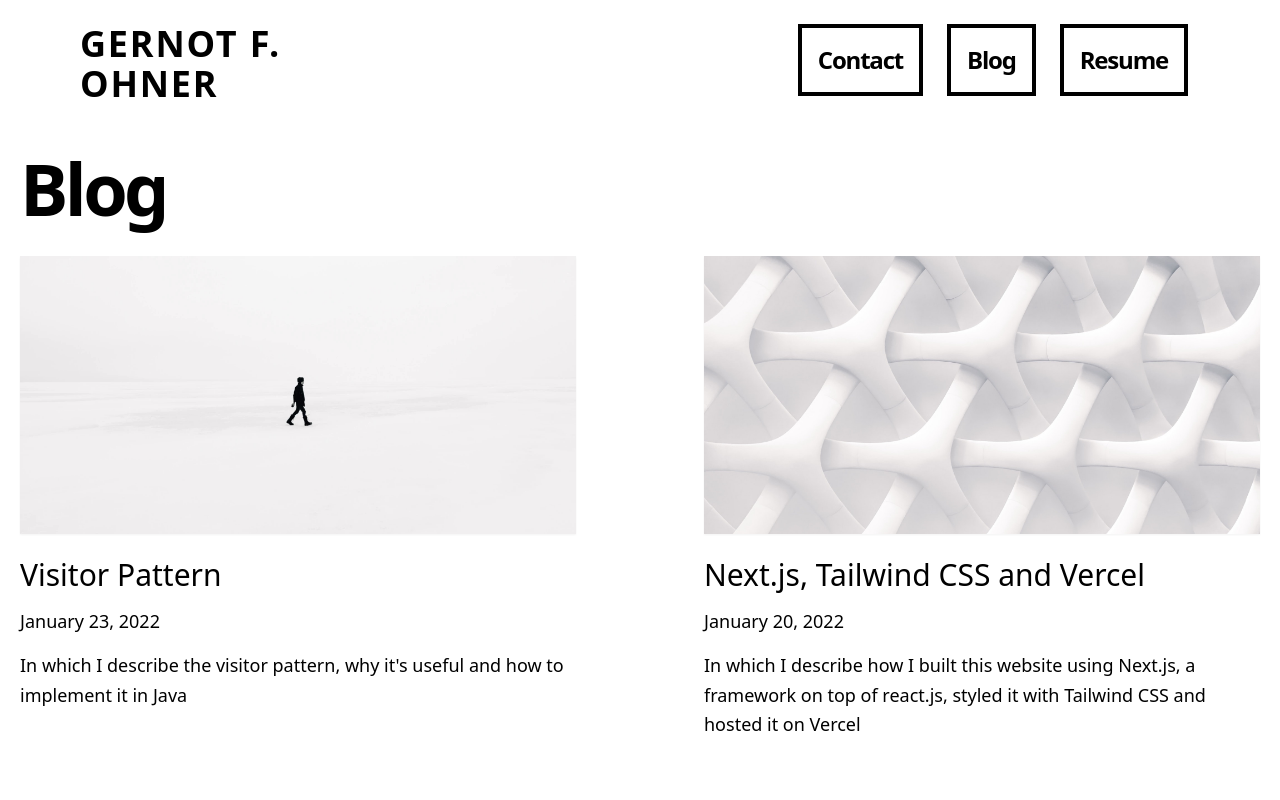
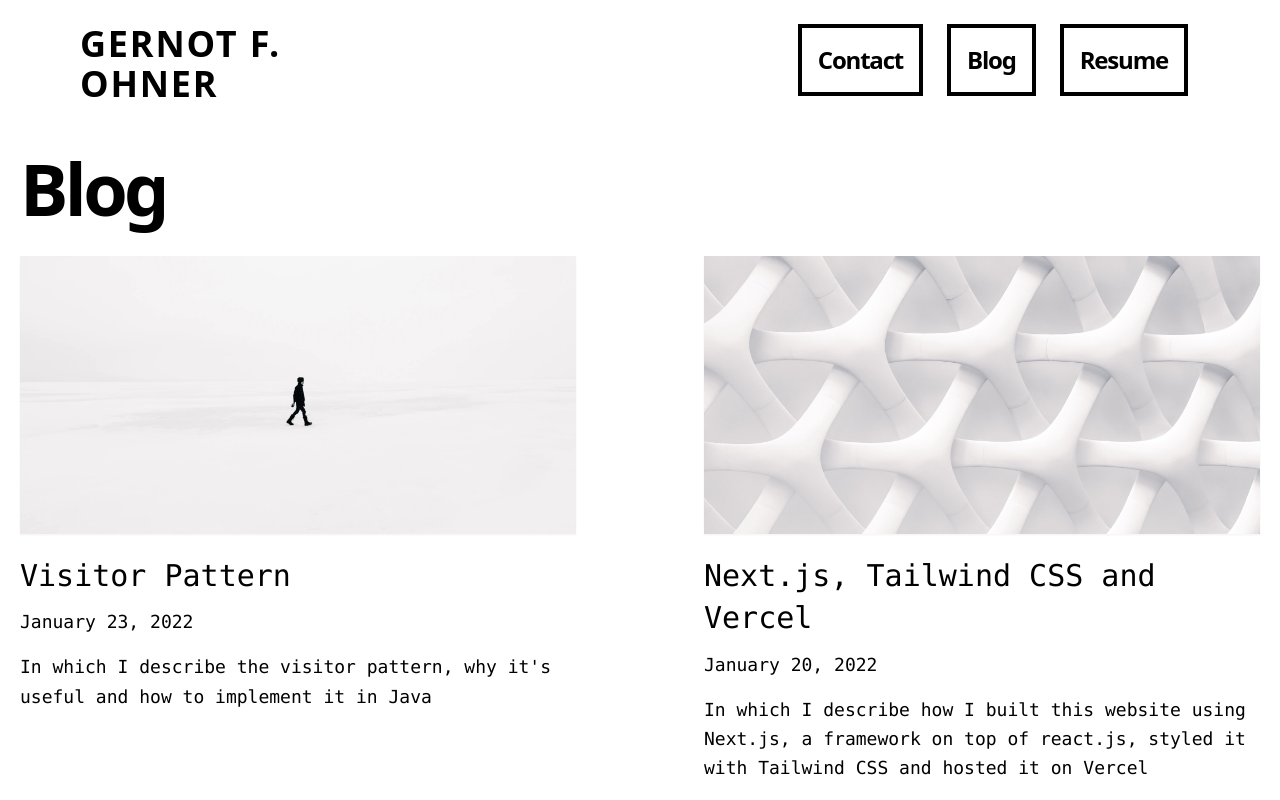
Before and after one commit to gernot-ohner/ohner-dev, a Next.js app: page /blog in a window 1280 px wide. Shown: the top 800 px of the page. Built offline with nearby package versions, Linux system fonts and the light colour scheme.

Commit message:
Change font on blog and about to mono

```diff
--- a/components/About.tsx
+++ b/components/About.tsx
@@ -13,7 +13,7 @@ const About = () => {
             <div
                 className="lg:space-x-5 lg:flex lg:flex-row item-center lg:-mx-4 flex flex-col-reverse text-left">
                 <div className="lg:px-4 lg:mt-12 ">
-                    <div className="mt-6 text-gray-800">
+                    <div className="font-mono mt-6 text-gray-800">
                         <p className="mt-6 mb-4">
                             I'm a software developer currently living in Boston, MA.
                         </p>
--- a/components/post-body.tsx
+++ b/components/post-body.tsx
@@ -6,7 +6,7 @@ type Props = {
 
 const PostBody = ({ content }: Props) => {
   return (
-    <div className="max-w-2xl mx-auto">
+    <div className="font-mono max-w-2xl mx-auto">
       <div
         className={markdownStyles['markdown']}
         dangerouslySetInnerHTML={{ __html: content }}
--- a/components/post-header.tsx
+++ b/components/post-header.tsx
@@ -12,10 +12,10 @@ const PostHeader = ({ title, coverImage, date }: Props) => {
   return (
     <>
       <PostTitle>{title}</PostTitle>
-      <div className="mb-8 md:mb-16 sm:mx-0">
+      <div className="font-mono mb-8 md:mb-16 sm:mx-0">
         <CoverImage title={title} src={coverImage} />
       </div>
-      <div className="max-w-2xl mx-auto">
+      <div className="font-mono max-w-2xl mx-auto">
         <div className="mb-6 text-lg">
           <DateFormatter dateString={date} />
         </div>
--- a/components/post-preview.tsx
+++ b/components/post-preview.tsx
@@ -24,13 +24,13 @@ const PostPreview = ({
       </div>
       <h3 className="text-3xl mb-3 leading-snug">
         <Link as={`/posts/${slug}`} href="/posts/[slug]">
-          <a className="hover:underline">{title}</a>
+          <a className="font-mono hover:underline">{title}</a>
         </Link>
       </h3>
-      <div className="text-lg mb-4">
+      <div className="font-mono text-lg mb-4">
         <DateFormatter dateString={date} />
       </div>
-      <p className="text-lg leading-relaxed mb-4">{excerpt}</p>
+      <p className="text-lg font-mono leading-relaxed mb-4">{excerpt}</p>
     </div>
   )
 }
```
